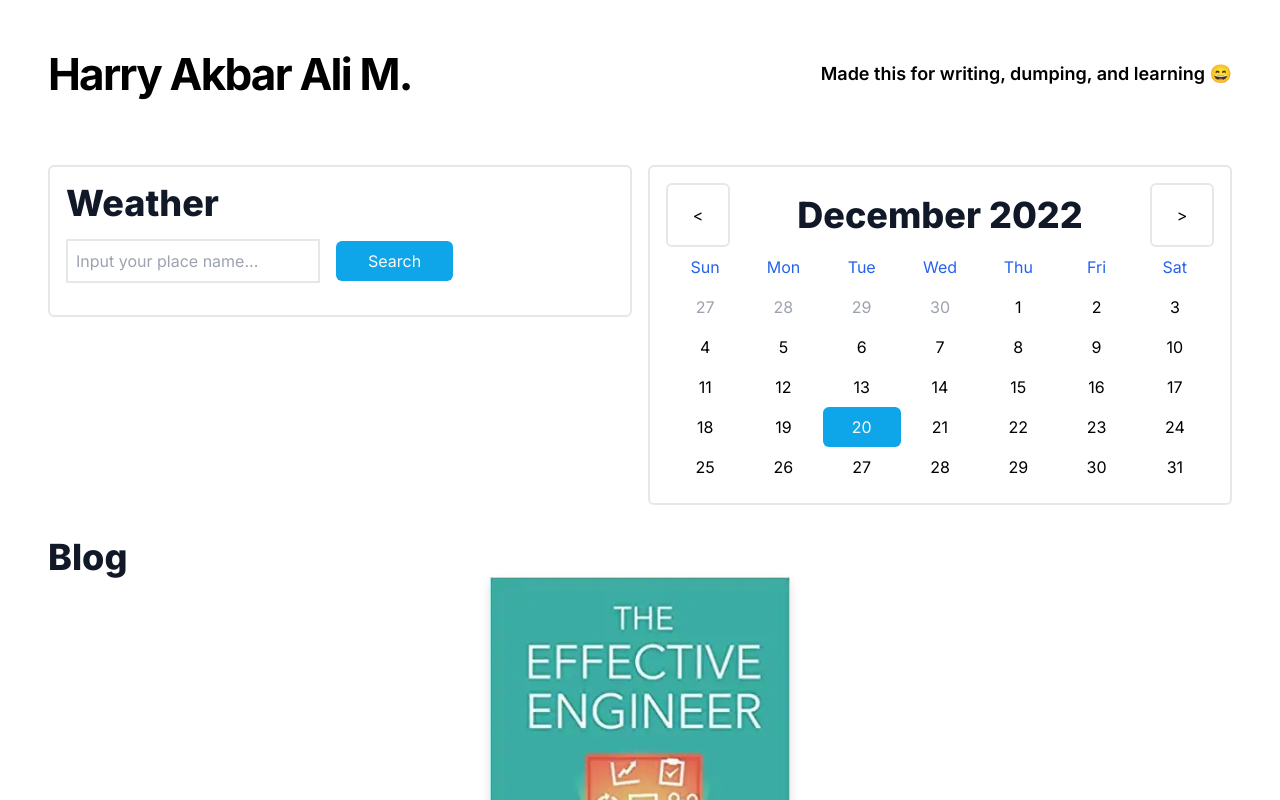
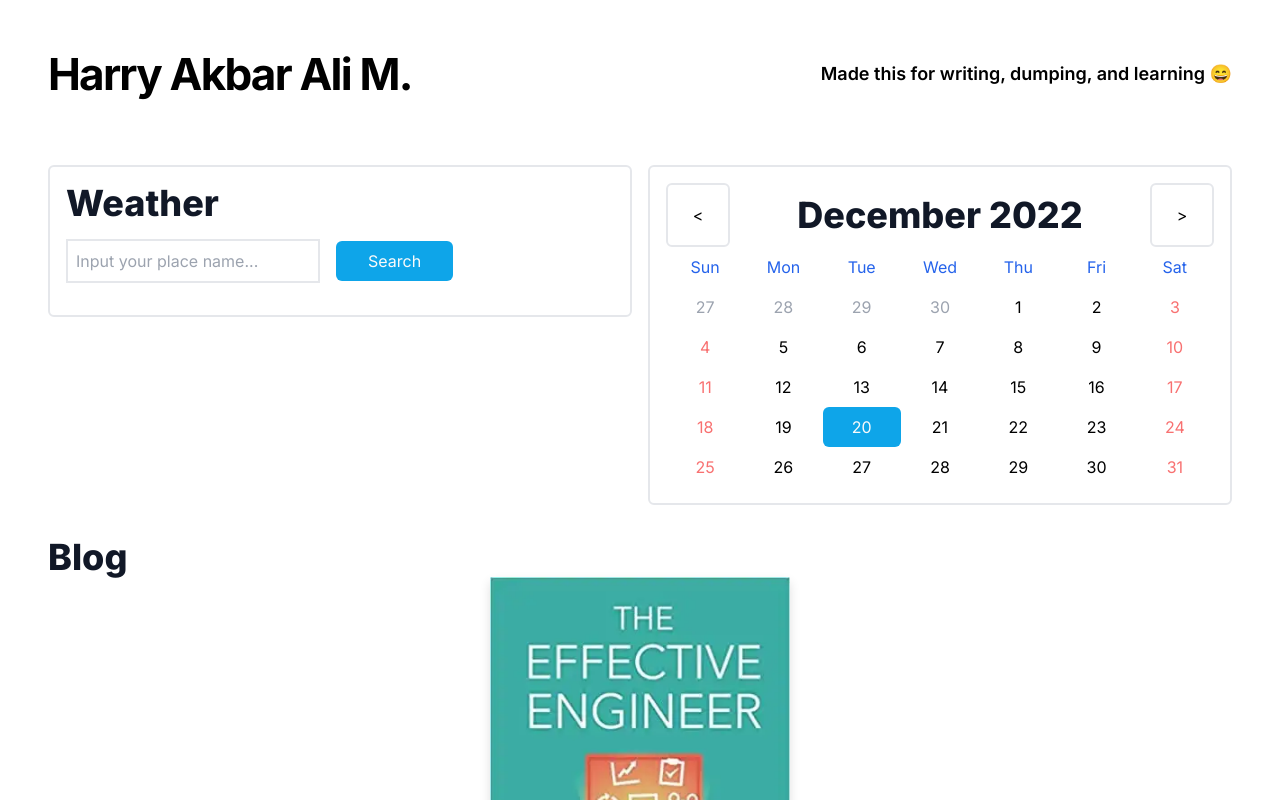
Before and after one commit to harryakbar/personal-website, a Next.js app: page / in a window 1280 px wide. Shown: the top 800 px of the page. Built offline with nearby package versions, Linux system fonts and the light colour scheme.

Commit message:
Add red color

```diff
--- a/components/calendar/index.tsx
+++ b/components/calendar/index.tsx
@@ -107,13 +107,16 @@ const Calendar: React.FC = () => {
             {item}
           </button>
         ))}
-        {generateCalendar(currentMonth, currentYear).map((item) => (
+        {generateCalendar(currentMonth, currentYear).map((item, index) => (
           <button
             key="item"
             className={clsx(
               "flex justify-center center p-2",
               currentDate === item &&
-                "border-none rounded-md bg-sky-500 text-neutral-50"
+                "border-none rounded-md bg-sky-500 text-neutral-50",
+              (new Date(currentYear, currentMonth - 1, item).getDay() === 0 ||
+                new Date(currentYear, currentMonth - 1, item).getDay() === 6) &&
+                "text-red-400/100"
             )}
             onClick={handleClickDate(item)}
           >
```
